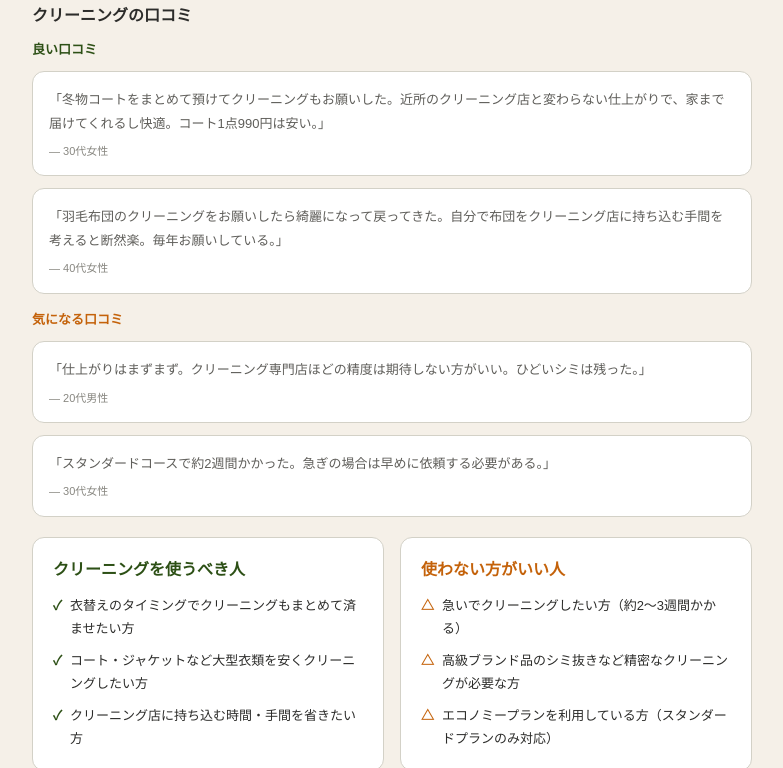
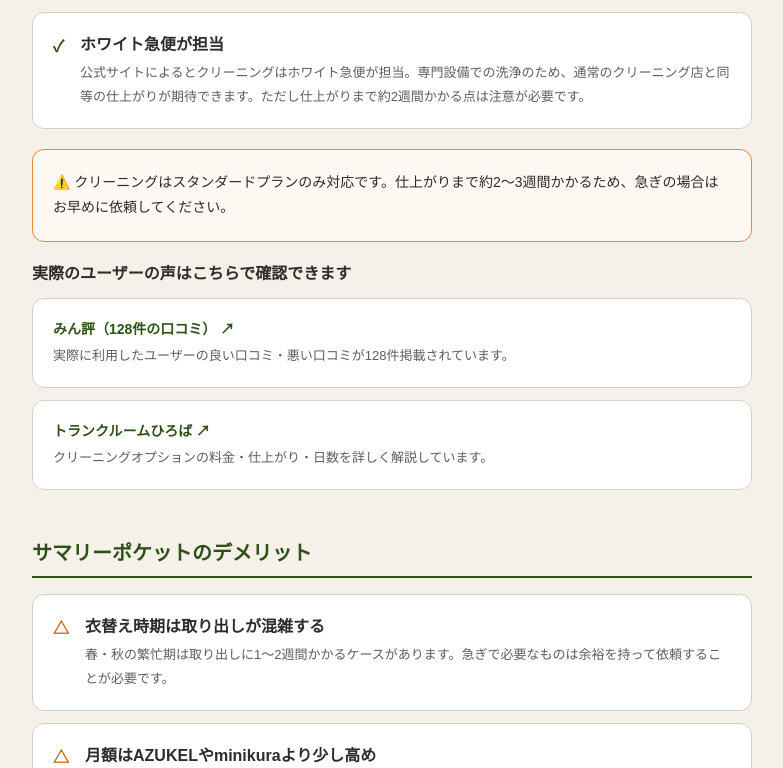
Before and after one commit to kazukiyamada19920206-ai/kurabe-storage, a Next.js app: page /guide/summary-pocket-review in a window 1280 px wide. Shown: the part 2632-3400 px from the top of the page, without its empty margins (248-1031 px from the left). Built offline with nearby package versions, Linux system fonts and the light colour scheme.

Commit message:
seo: サマリーポケット評判記事にクリーニング専用セクション追加（外部口コミリンク付き）

```diff
--- a/app/guide/summary-pocket-review/page.tsx
+++ b/app/guide/summary-pocket-review/page.tsx
@@ -169,7 +169,7 @@
             サマリーポケットのクリーニングサービスを徹底解説
           </h2>
 
-          {/* 料金テーブル */}
+          {/* 2-1: 料金テーブル */}
           <div className="overflow-x-auto mb-5">
             <table className="w-full text-[13px]" style={{ borderCollapse: "collapse" }}>
               <thead>
@@ -196,79 +196,57 @@
             <p className="text-[12px] text-[#888780] mt-2">※スタンダードプラン限定のオプション。エコノミープランでは利用不可。</p>
           </div>
 
-          {/* 特徴3点 */}
-          <div className="space-y-3 mb-6">
+          {/* 2-2: 特徴3点 */}
+          <div className="space-y-3 mb-5">
             {[
-              { point: "保管しながらクリーニング", body: "倉庫に預けたまま依頼できるため、自分でクリーニング店に持っていく手間ゼロ" },
-              { point: "一律料金でコートもシャツも同額", body: "大型・高額アイテムほどお得。通常のクリーニング店よりコートは半額以下になるケースも" },
-              { point: "ホワイト急便が担当", body: "公式サイト記載のクリーニング業者。専門的な設備で洗浄" },
+              { title: "保管しながらクリーニングできる", body: "倉庫に預けたまま依頼できるため、自分でクリーニング店に持っていく手間がゼロ。衣替えのタイミングでまとめてクリーニングを依頼するのが最も効率的な使い方です。" },
+              { title: "一律料金でコートもシャツも同額", body: "スタンダードコース990円〜はアイテムを問わず一律料金。通常のクリーニング店ではコート1着2,000円以上かかることが多いため、大型・高額アイテムほどお得になります。" },
+              { title: "ホワイト急便が担当", body: "公式サイトによるとクリーニングはホワイト急便が担当。専門設備での洗浄のため、通常のクリーニング店と同等の仕上がりが期待できます。ただし仕上がりまで約2週間かかる点は注意が必要です。" },
             ].map((item) => (
-              <div key={item.point} className="bg-white rounded-[12px] p-4 flex gap-3" style={{ border: "0.5px solid #D3D1C7" }}>
+              <div key={item.title} className="bg-white rounded-[12px] p-5 flex gap-4" style={{ border: "0.5px solid #D3D1C7" }}>
                 <span className="font-bold text-[#2D5016] flex-shrink-0 mt-0.5">✓</span>
-                <p className="text-[13px] text-[#2C2C2A] leading-[1.8]">
-                  <strong>{item.point}</strong>：{item.body}
-                </p>
+                <div>
+                  <p className="font-[700] text-[#2C2C2A] mb-1">{item.title}</p>
+                  <p className="text-[13px] text-[#5F5E5A] leading-[1.8]">{item.body}</p>
+                </div>
               </div>
             ))}
           </div>
 
-          {/* クリーニング口コミ */}
-          <h3 className="text-[16px] font-[700] text-[#2C2C2A] mb-3">クリーニングの口コミ</h3>
-          <div className="space-y-3 mb-5">
-            <p className="text-[13px] font-[600] text-[#2D5016]">良い口コミ</p>
-            {[
-              { body: "冬物コートをまとめて預けてクリーニングもお願いした。近所のクリーニング店と変わらない仕上がりで、家まで届けてくれるし快適。コート1点990円は安い。", author: "30代女性" },
-              { body: "羽毛布団のクリーニングをお願いしたら綺麗になって戻ってきた。自分で布団をクリーニング店に持ち込む手間を考えると断然楽。毎年お願いしている。", author: "40代女性" },
-            ].map((item) => (
-              <div key={item.author} className="bg-white rounded-[12px] p-4" style={{ border: "0.5px solid #D3D1C7" }}>
-                <p className="text-[13px] text-[#5F5E5A] leading-[1.8] mb-2">「{item.body}」</p>
-                <p className="text-[11px] text-[#888780]">— {item.author}</p>
-              </div>
-            ))}
-            <p className="text-[13px] font-[600] text-[#C4620A] mt-4">気になる口コミ</p>
-            {[
-              { body: "仕上がりはまずまず。クリーニング専門店ほどの精度は期待しない方がいい。ひどいシミは残った。", author: "20代男性" },
-              { body: "スタンダードコースで約2週間かかった。急ぎの場合は早めに依頼する必要がある。", author: "30代女性" },
-            ].map((item) => (
-              <div key={item.author} className="bg-white rounded-[12px] p-4" style={{ border: "0.5px solid #D3D1C7" }}>
-                <p className="text-[13px] text-[#5F5E5A] leading-[1.8] mb-2">「{item.body}」</p>
-                <p className="text-[11px] text-[#888780]">— {item.author}</p>
-              </div>
-            ))}
+          {/* 2-3: 注意事項カード */}
+          <div className="rounded-[12px] p-5 mb-5" style={{ border: "1.5px solid #E8873A", background: "#FFF8F3" }}>
+            <p className="text-[14px] text-[#2C2C2A] leading-[1.8]">
+              ⚠️ クリーニングはスタンダードプランのみ対応です。仕上がりまで約2〜3週間かかるため、急ぎの場合はお早めに依頼してください。
+            </p>
           </div>
 
-          {/* 使うべき人・使わない方がいい人 */}
-          <div className="grid md:grid-cols-2 gap-4">
-            <div className="bg-white rounded-[12px] p-5" style={{ border: "0.5px solid #D3D1C7" }}>
-              <p className="font-[700] text-[#2D5016] mb-3">クリーニングを使うべき人</p>
-              <ul className="space-y-2">
-                {[
-                  "衣替えのタイミングでクリーニングもまとめて済ませたい方",
-                  "コート・ジャケットなど大型衣類を安くクリーニングしたい方",
-                  "クリーニング店に持ち込む時間・手間を省きたい方",
-                ].map((item) => (
-                  <li key={item} className="flex items-start gap-2 text-[13px] text-[#2C2C2A] leading-[1.8]">
-                    <span className="font-bold text-[#2D5016] flex-shrink-0">✓</span>
-                    {item}
-                  </li>
-                ))}
-              </ul>
-            </div>
-            <div className="bg-white rounded-[12px] p-5" style={{ border: "0.5px solid #D3D1C7" }}>
-              <p className="font-[700] text-[#C4620A] mb-3">使わない方がいい人</p>
-              <ul className="space-y-2">
-                {[
-                  "急いでクリーニングしたい方（約2〜3週間かかる）",
-                  "高級ブランド品のシミ抜きなど精密なクリーニングが必要な方",
-                  "エコノミープランを利用している方（スタンダードプランのみ対応）",
-                ].map((item) => (
-                  <li key={item} className="flex items-start gap-2 text-[13px] text-[#2C2C2A] leading-[1.8]">
-                    <span className="font-bold text-[#C4620A] flex-shrink-0">△</span>
-                    {item}
-                  </li>
-                ))}
-              </ul>
-            </div>
+          {/* 2-4: 外部口コミリンク */}
+          <h3 className="text-[16px] font-[700] text-[#2C2C2A] mb-3">実際のユーザーの声はこちらで確認できます</h3>
+          <div className="space-y-3">
+            {[
+              {
+                name: "みん評（128件の口コミ）",
+                desc: "実際に利用したユーザーの良い口コミ・悪い口コミが128件掲載されています。",
+                url: "https://minhyo.jp/pocket-sumally",
+              },
+              {
+                name: "トランクルームひろば",
+                desc: "クリーニングオプションの料金・仕上がり・日数を詳しく解説しています。",
+                url: "https://awele.co.jp/storage/sumallypocket-cleaning/",
+              },
+            ].map((item) => (
+              <a
+                key={item.name}
+                href={item.url}
+                target="_blank"
+                rel="noopener noreferrer"
+                className="block bg-white rounded-[12px] p-5 hover:bg-[#F5F0E8] transition"
+                style={{ border: "0.5px solid #D3D1C7" }}
+              >
+                <p className="font-[700] text-[#2D5016] mb-1 text-[14px]">{item.name} ↗</p>
+                <p className="text-[13px] text-[#5F5E5A] leading-[1.8]">{item.desc}</p>
+              </a>
+            ))}
           </div>
         </section>
 
@@ -549,8 +527,8 @@
                 a: "スタンダードプランのみ利用できます。エコノミープランでは利用できません。料金は衣類1点990円〜、布団1枚2,200円〜です。預けたまま依頼できるため、自分でクリーニング店に持ち込む手間が不要です。",
               },
               {
-                q: "クリーニングの仕上がりはどうですか？",
-                a: "ホワイト急便が担当しており、通常のクリーニング店と同等の仕上がりです。ただしひどいシミや特殊素材は完全には落ちない場合があります。また仕上がりまでスタンダードコースで約2週間かかるため、急ぎの場合は早めに依頼してください。",
+                q: "クリーニングの仕上がりと日数は？",
+                a: "ホワイト急便が担当しており、通常のクリーニング店と同等の仕上がりです。ただしひどいシミや特殊素材は完全に落ちない場合があります。仕上がりまでスタンダードコースで約2週間かかるため、急ぎの場合は早めに依頼してください。",
               },
             ].map((item) => (
               <div key={item.q} className="bg-white rounded-[12px] p-5" style={{ border: "0.5px solid #D3D1C7" }}>
```
